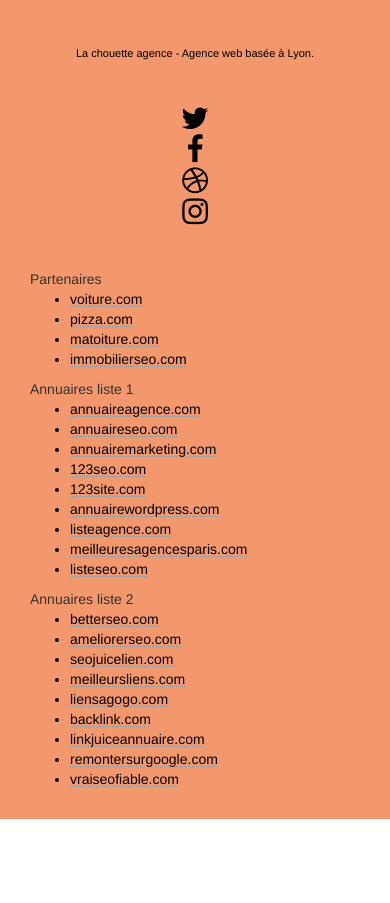
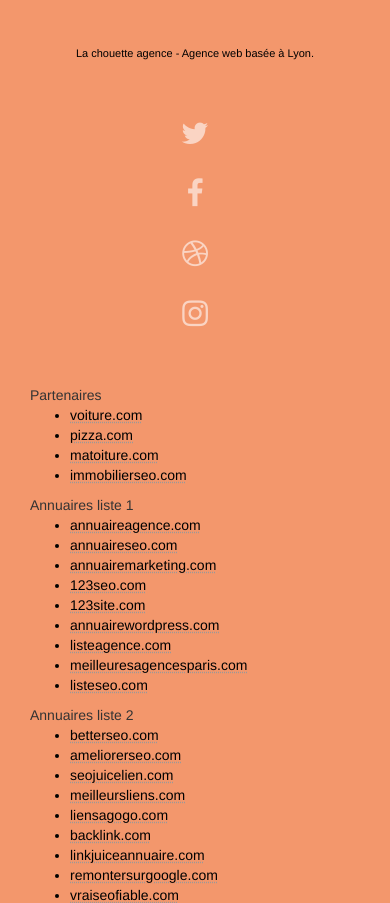
Before and after one commit to cosmonet-fr/P4_billois_stephane, a plain HTML site: page index.html in a window 390 px wide. Shown: the part 4765-5668 px from the top of the page. Before the commit the page ends 5584 px from the top, so only its background shows below. Drawn offline with Linux system fonts and the light colour scheme; some packages are replaced by stand-ins of ours; a script that the page names is missing; a web font is replaced by a local one.

Commit message:
Bug sur l'icon du footer corrigé.

```diff
--- a/style.scss
+++ b/style.scss
@@ -934,7 +934,7 @@ footer {
     p, a, ul, li{
       color: black !important;
     }
-    .fa-2x {
+    .fa {
       color: #fad4c3;
       transition: all 400ms;
       &:hover{
@@ -944,7 +944,7 @@ footer {
       }
     }
     @media screen and (max-width: 768px) {
-      .fa-2x {
+      .fa {
         margin: .5em;
       }
 
```
Also changed, not shown: style.css, style.min.css, 3 other files.
